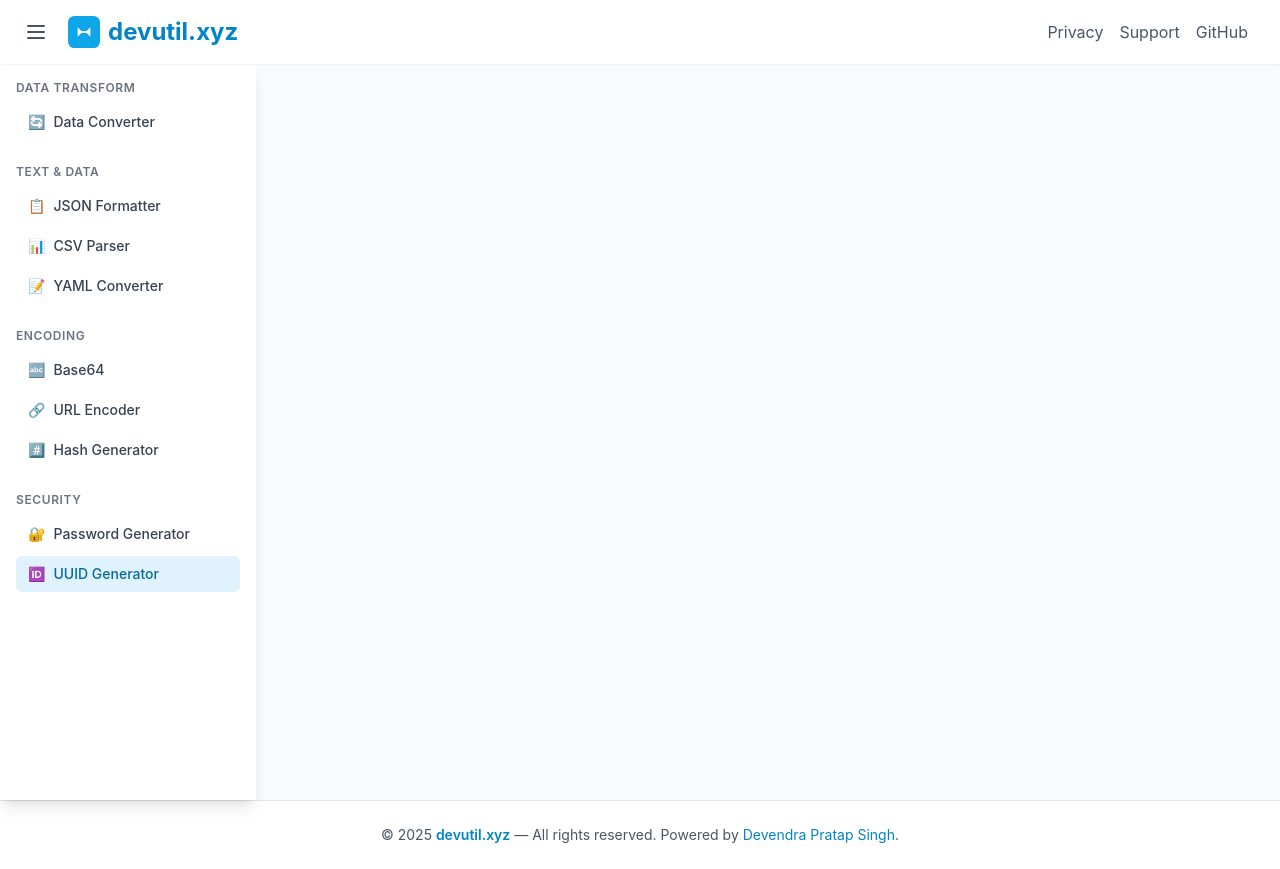
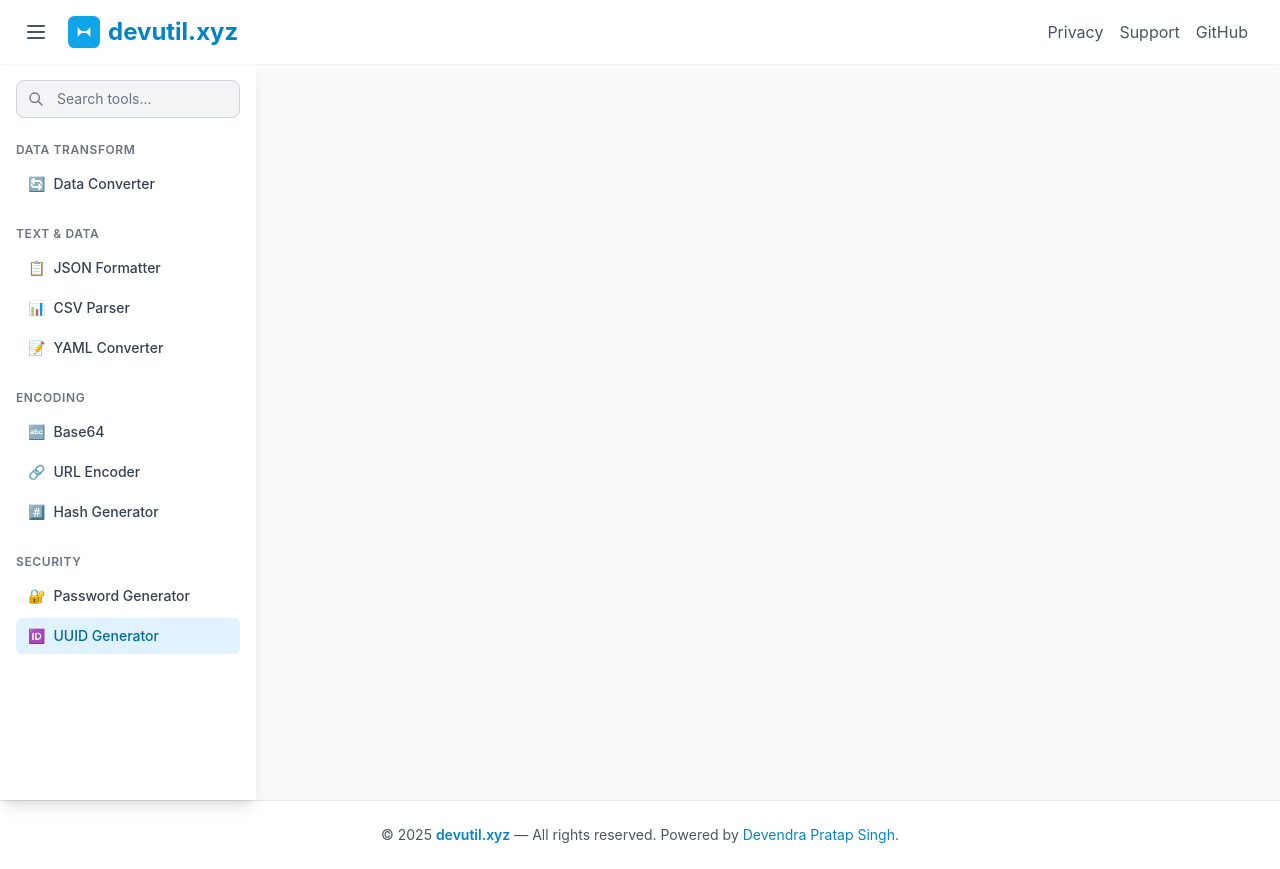
Before and after one commit to 0xdps/devutil, a React (Vite) app: page /uuid-generator in a window 1280 px wide. Built offline with nearby package versions, Linux system fonts and the light colour scheme.

Commit message:
feat: add fuzzy search functionality to Sidebar component using fuse.js

```diff
--- a/package.json
+++ b/package.json
@@ -11,6 +11,7 @@
         "test": "vitest"
     },
     "dependencies": {
+        "fuse.js": "^7.1.0",
         "js-yaml": "^4.1.0",
         "papaparse": "^5.5.3",
         "react": "^18.3.1",
--- a/src/components/Sidebar.tsx
+++ b/src/components/Sidebar.tsx
@@ -1,4 +1,6 @@
 import { Link, useLocation } from 'react-router-dom'
+import { useState, useMemo } from 'react'
+import Fuse from 'fuse.js'
 
 const tools = [
     {
@@ -39,6 +41,54 @@ interface SidebarProps {
 
 export default function Sidebar({ isOpen, onClose }: SidebarProps) {
     const location = useLocation()
+    const [searchQuery, setSearchQuery] = useState('')
+
+    // Flatten all tools for searching
+    const allTools = useMemo(() => {
+        return tools.flatMap(category =>
+            category.items.map(item => ({
+                ...item,
+                category: category.category
+            }))
+        )
+    }, [])
+
+    // Configure fuzzy search
+    const fuse = useMemo(() => {
+        return new Fuse(allTools, {
+            keys: ['name', 'category'],
+            threshold: 0.3,
+            includeScore: true,
+        })
+    }, [allTools])
+
+    // Get filtered tools based on search
+    const filteredTools = useMemo(() => {
+        if (!searchQuery.trim()) {
+            return tools
+        }
+
+        const results = fuse.search(searchQuery)
+        const matchedTools = results.map(result => result.item)
+
+        // Group matched tools by category
+        const grouped: { [key: string]: typeof tools[0]['items'] } = {}
+        matchedTools.forEach(tool => {
+            if (!grouped[tool.category]) {
+                grouped[tool.category] = []
+            }
+            grouped[tool.category].push({
+                name: tool.name,
+                path: tool.path,
+                icon: tool.icon
+            })
+        })
+
+        return Object.entries(grouped).map(([category, items]) => ({
+            category,
+            items
+        }))
+    }, [searchQuery, fuse])
 
     return (
         <>
@@ -73,8 +123,39 @@ export default function Sidebar({ isOpen, onClose }: SidebarProps) {
                         </svg>
                     </button>
 
-                    <nav className="space-y-6 mt-12 md:mt-0">
-                {tools.map((category) => (
+                    {/* Search input */}
+                    <div className="mb-6 mt-12 md:mt-0">
+                        <div className="relative">
+                            <input
+                                type="text"
+                                placeholder="Search tools..."
+                                value={searchQuery}
+                                onChange={(e) => setSearchQuery(e.target.value)}
+                                className="w-full px-3 py-2 pl-10 text-sm bg-gray-100 dark:bg-gray-700 border border-gray-300 dark:border-gray-600 rounded-lg focus:outline-none focus:ring-2 focus:ring-primary-500 dark:focus:ring-primary-400 text-gray-900 dark:text-white placeholder-gray-500 dark:placeholder-gray-400"
+                            />
+                            <svg
+                                className="absolute left-3 top-1/2 -translate-y-1/2 w-4 h-4 text-gray-500 dark:text-gray-400"
+                                fill="none"
+                                stroke="currentColor"
+                                viewBox="0 0 24 24"
+                            >
+                                <path strokeLinecap="round" strokeLinejoin="round" strokeWidth={2} d="M21 21l-6-6m2-5a7 7 0 11-14 0 7 7 0 0114 0z" />
+                            </svg>
+                            {searchQuery && (
+                                <button
+                                    onClick={() => setSearchQuery('')}
+                                    className="absolute right-3 top-1/2 -translate-y-1/2 text-gray-500 hover:text-gray-700 dark:text-gray-400 dark:hover:text-gray-200"
+                                >
+                                    <svg className="w-4 h-4" fill="none" stroke="currentColor" viewBox="0 0 24 24">
+                                        <path strokeLinecap="round" strokeLinejoin="round" strokeWidth={2} d="M6 18L18 6M6 6l12 12" />
+                                    </svg>
+                                </button>
+                            )}
+                        </div>
+                    </div>
+
+                    <nav className="space-y-6">
+                {filteredTools.map((category) => (
                     <div key={category.category}>
                         <h3 className="text-xs font-semibold text-gray-500 dark:text-gray-400 uppercase tracking-wider mb-2">
                             {category.category}
```
Also changed, not shown: 1 other file (tests, documents, lock files or other folders).
